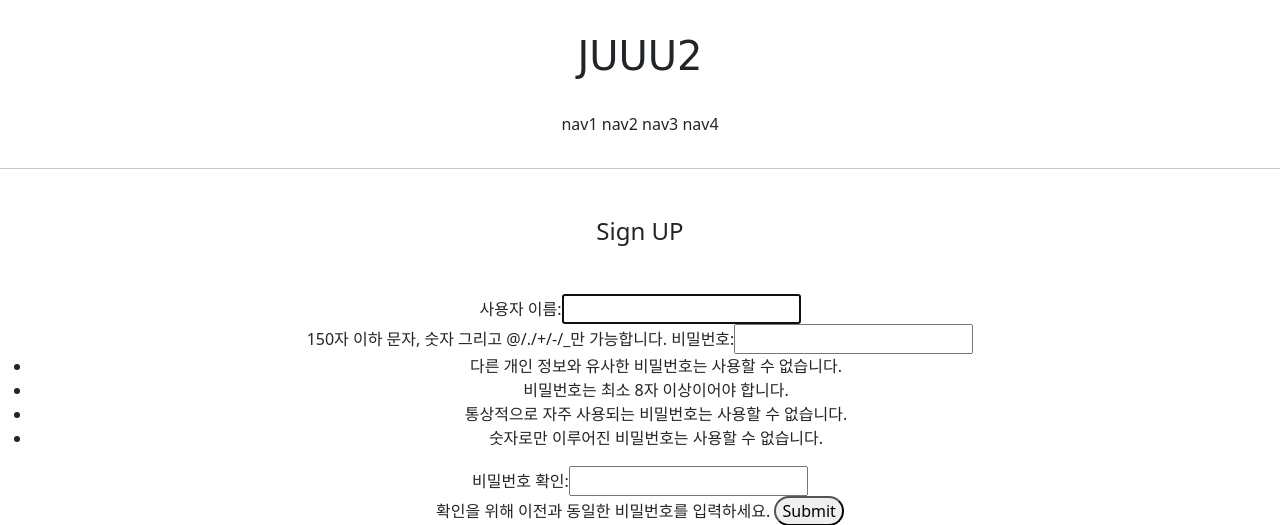
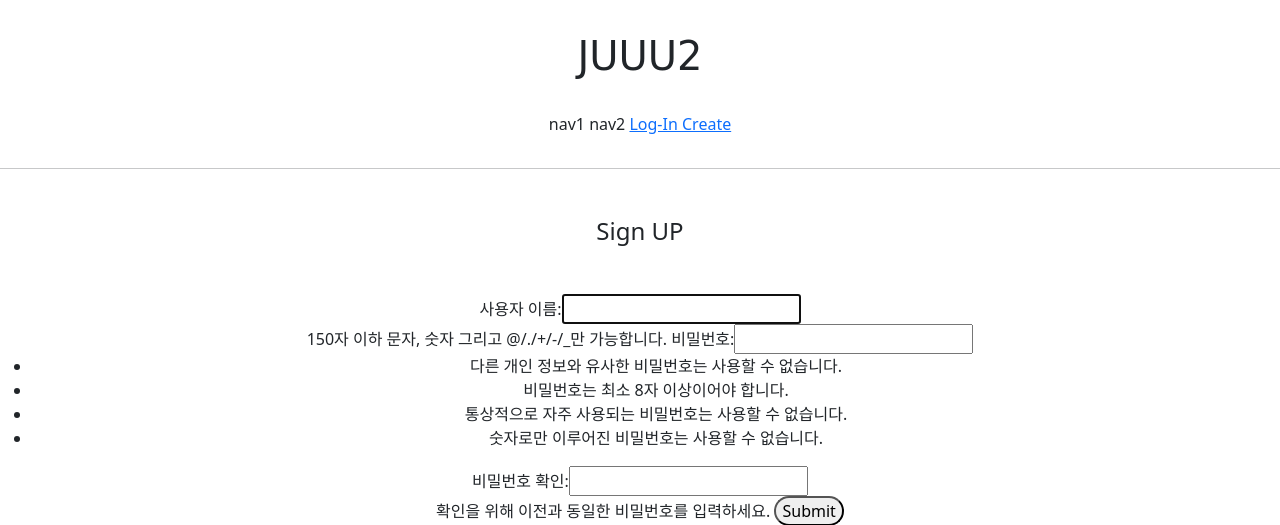
Before and after one commit to Lee-JuHwan/gis4-1, a Django app: page /accounts/create/ in a window 1280 px wide. Shown: the top 525 px of the page. Run offline with Django 3.2, Linux system fonts and the light colour scheme; parts of the project's set-up code (start-up, migrations or seed data) failed here and were passed over; some web fonts are replaced.

Commit message:
7/14 commit 3

```diff
--- a/templates/header.html
+++ b/templates/header.html
@@ -6,8 +6,27 @@
     <div class="pragmatic_header_button">
         <span>nav1</span>
         <span>nav2</span>
-        <span>nav3</span>
-        <span>nav4</span>
+
+        {% if not user.is_authenticated %}
+        <span>
+            <a href="{% url 'accountapp:login' %}">
+               Log-In
+            </a>
+        </span>
+        <span>
+            <a href="{% url 'accountapp:create' %}" >
+                Create
+            </a>
+        </span>
+
+        {% else %}
+        <span>
+            <a href="{% url 'accountapp:logout' %}" >
+                Log-Out
+            </a>
+        </span>
+        {% endif %}
+
     </div>
 
 </div>
```
